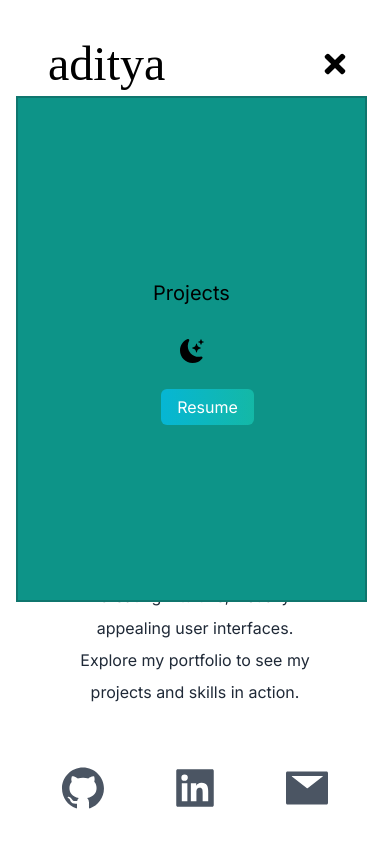
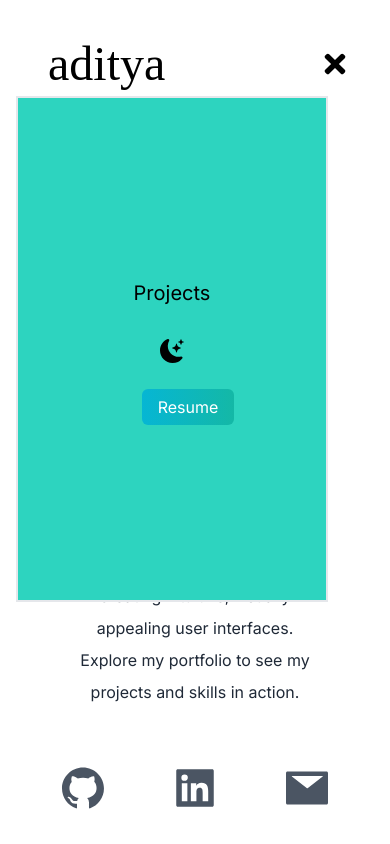
Before and after one commit to AdityaJani616/Portfolio, a Next.js app: page / in a window 390 px wide. Both pictures are taken after a click on the element 335 px from the left and 64 px from the top of the page. Shown: the top 844 px of the page. Built offline with nearby package versions, Linux system fonts and the light colour scheme.

Commit message:
Added Hamburger menu

```diff
--- a/src/app/components/Navbar.jsx
+++ b/src/app/components/Navbar.jsx
@@ -27,9 +27,9 @@ const Navbar = ({ darkMode, setDarkMode }) => {
       <ul
         className={`${
           navOpen
-            ? "flex bg-teal-600 border-2 border-teal-700 h-[60vh] m-4"
+            ? "flex bg-teal-400 border-2  h-[60vh] m-4"
             : "hidden"
-        } md:flex items-center absolute md:static top-20 left-0 w-[90%] md:w-auto p-8 md:p-0 z-50 md:z-auto transition-all duration-300 ease-in-out md:flex-row flex-col justify-center`}
+        } md:flex items-center absolute md:static top-20 left-0 w-[80%] md:w-auto p-8 md:p-0 z-50 md:z-auto transition-all duration-300 ease-in-out md:flex-row flex-col justify-center`}
       >
         <li className="mb-8 md:mb-0 md:mr-5 text-xl">
           <a
```
